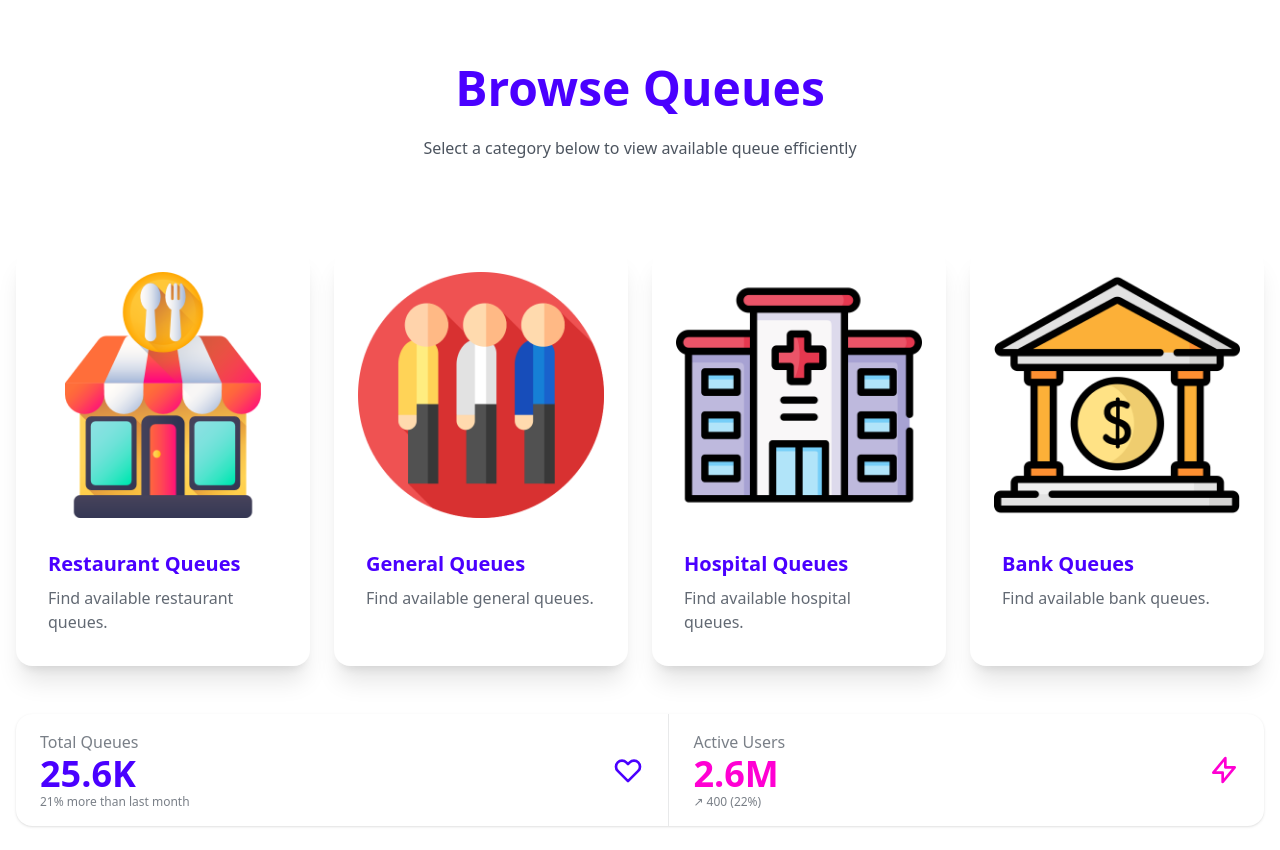
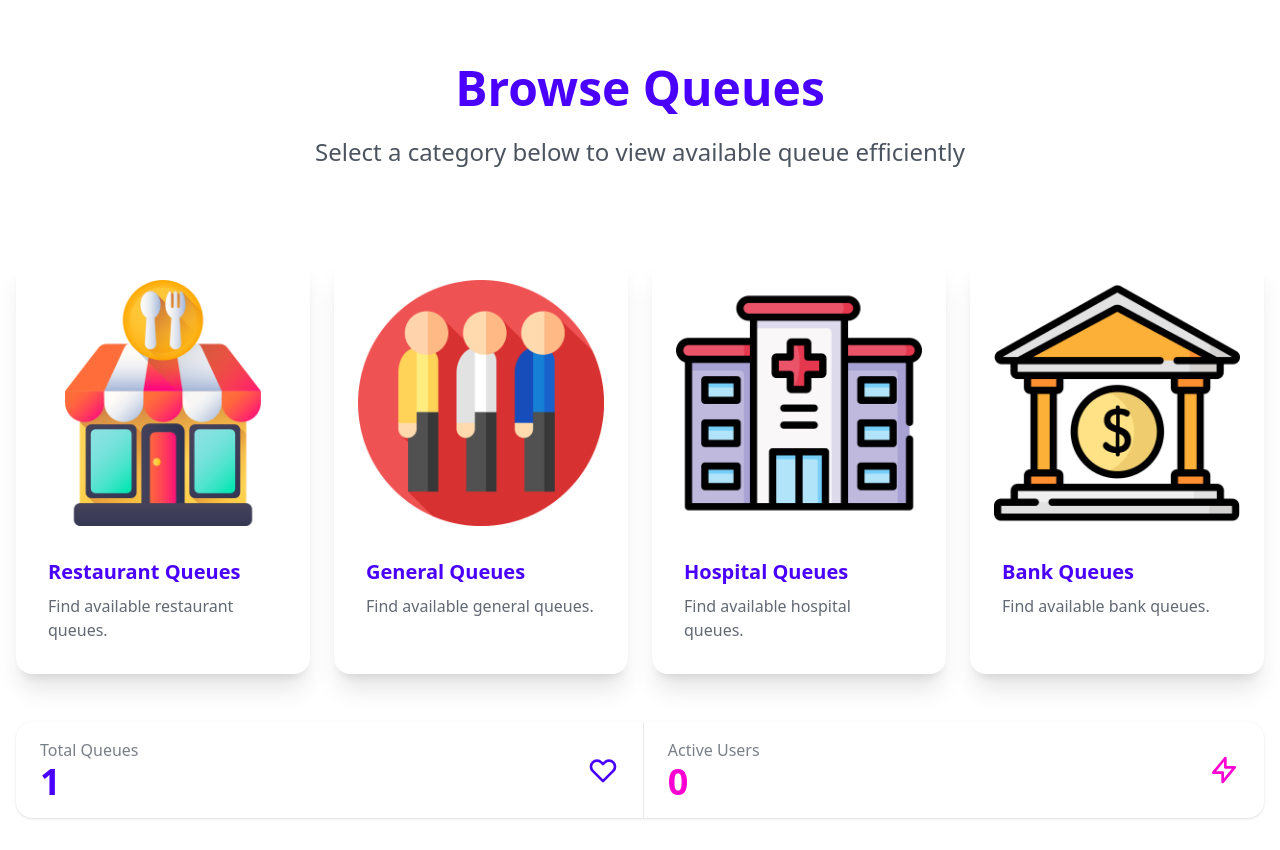
Before and after one commit to pannlnwza/queue-management, a Django app: page /queues/ in a window 1280 px wide. Shown: the part 66-916 px from the top of the page. After the commit the page ends 885 px from the top, so only its background shows below. Run offline with Django 5.2, Linux system fonts and the light colour scheme; tables that the repository leaves empty hold one stand-in row (values such as "Sample post"); some libraries are stand-ins or nearby versions.

Commit message:
feat: Add number of total queues and active users.

```diff
--- a/participant/templates/participant/browse_queue.html
+++ b/participant/templates/participant/browse_queue.html
@@ -11,7 +11,7 @@
       <div class="hero-content text-center">
         <div>
           <h1 class="text-5xl font-bold text-primary">Browse Queues</h1>
-          <p class="py-6 text-base-content/80">Select a category below to view available queue efficiently</p>
+          <p class="py-6 text-2xl text-base-content/80">Select a category below to view available queue efficiently</p>
         </div>
       </div>
     </div>
@@ -64,8 +64,7 @@
           <svg xmlns="http://www.w3.org/2000/svg" fill="none" viewBox="0 0 24 24" class="inline-block w-8 h-8 stroke-current"><path stroke-linecap="round" stroke-linejoin="round" stroke-width="2" d="M4.318 6.318a4.5 4.5 0 000 6.364L12 20.364l7.682-7.682a4.5 4.5 0 00-6.364-6.364L12 7.636l-1.318-1.318a4.5 4.5 0 00-6.364 0z"></path></svg>
         </div>
         <div class="stat-title">Total Queues</div>
-        <div class="stat-value text-primary">25.6K</div>
-        <div class="stat-desc">21% more than last month</div>
+        <div class="stat-value text-primary">{{ total_queues }} </div>
       </div>
 
       <div class="stat">
@@ -73,8 +72,7 @@
           <svg xmlns="http://www.w3.org/2000/svg" fill="none" viewBox="0 0 24 24" class="inline-block w-8 h-8 stroke-current"><path stroke-linecap="round" stroke-linejoin="round" stroke-width="2" d="M13 10V3L4 14h7v7l9-11h-7z"></path></svg>
         </div>
         <div class="stat-title">Active Users</div>
-        <div class="stat-value text-secondary">2.6M</div>
-        <div class="stat-desc">↗︎ 400 (22%)</div>
+        <div class="stat-value text-secondary">{{ active_users }}</div>
       </div>
     </div>
   </div>
--- a/participant/views.py
+++ b/participant/views.py
@@ -9,6 +9,8 @@ from django.contrib.auth.mixins import LoginRequiredMixin
 from django.http import JsonResponse, HttpResponse
 from django.shortcuts import render, redirect, get_object_or_404
 from django.urls import reverse
+from django.contrib.sessions.models import Session
+from django.contrib.auth.models import User
 from django.views import generic
 
 from participant.models import Participant, Notification
@@ -122,6 +124,17 @@ class BrowseQueueView(generic.ListView):
     model = Queue
     template_name = "participant/browse_queue.html"
 
+    def get_context_data(self, **kwargs):
+        context = super().get_context_data(**kwargs)
+        context['total_queues'] = Queue.objects.all().count()
+        active_sessions = Session.objects.filter(expire_date__gte=timezone.now())
+        user_ids = [
+            session.get_decoded().get('_auth_user_id')
+            for session in active_sessions
+        ]
+        context['active_users'] = User.objects.filter(id__in=user_ids).count()
+
+        return context
 
 # @login_required
 # def join_queue(request):
```
